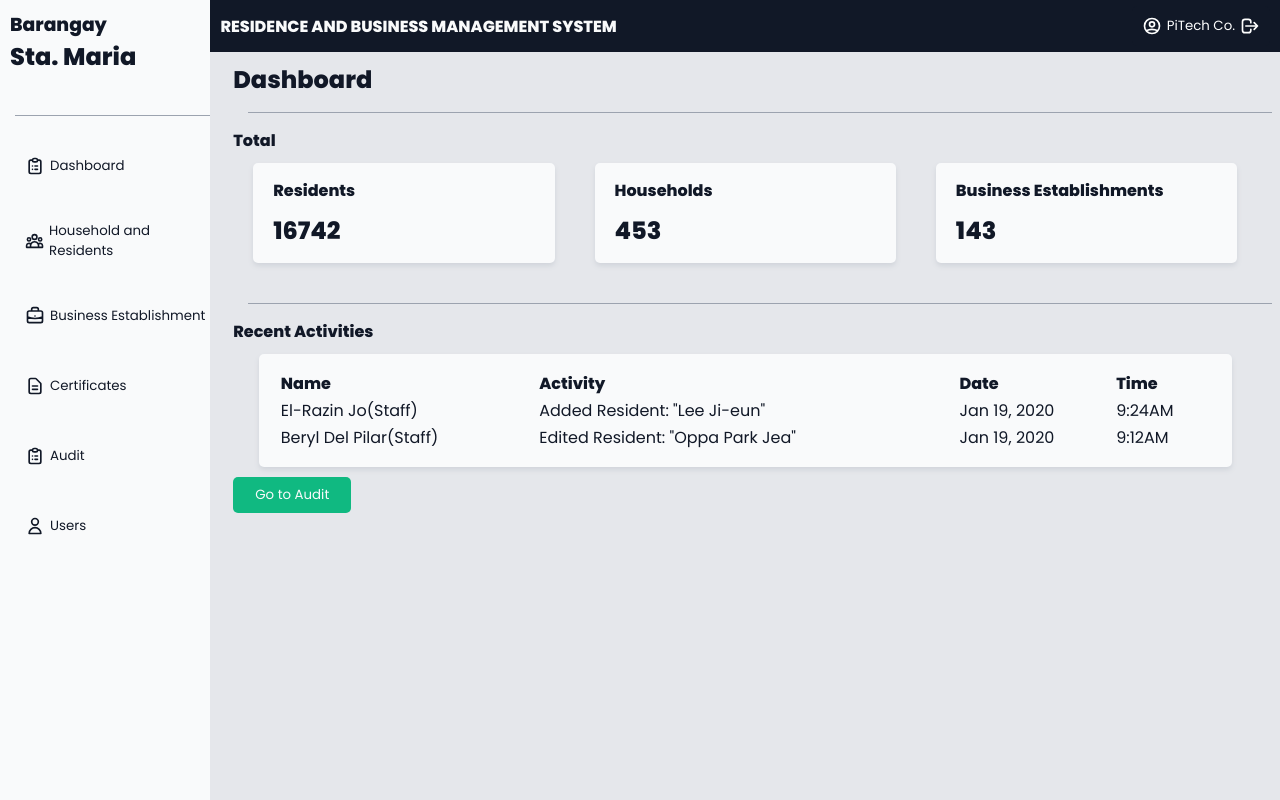
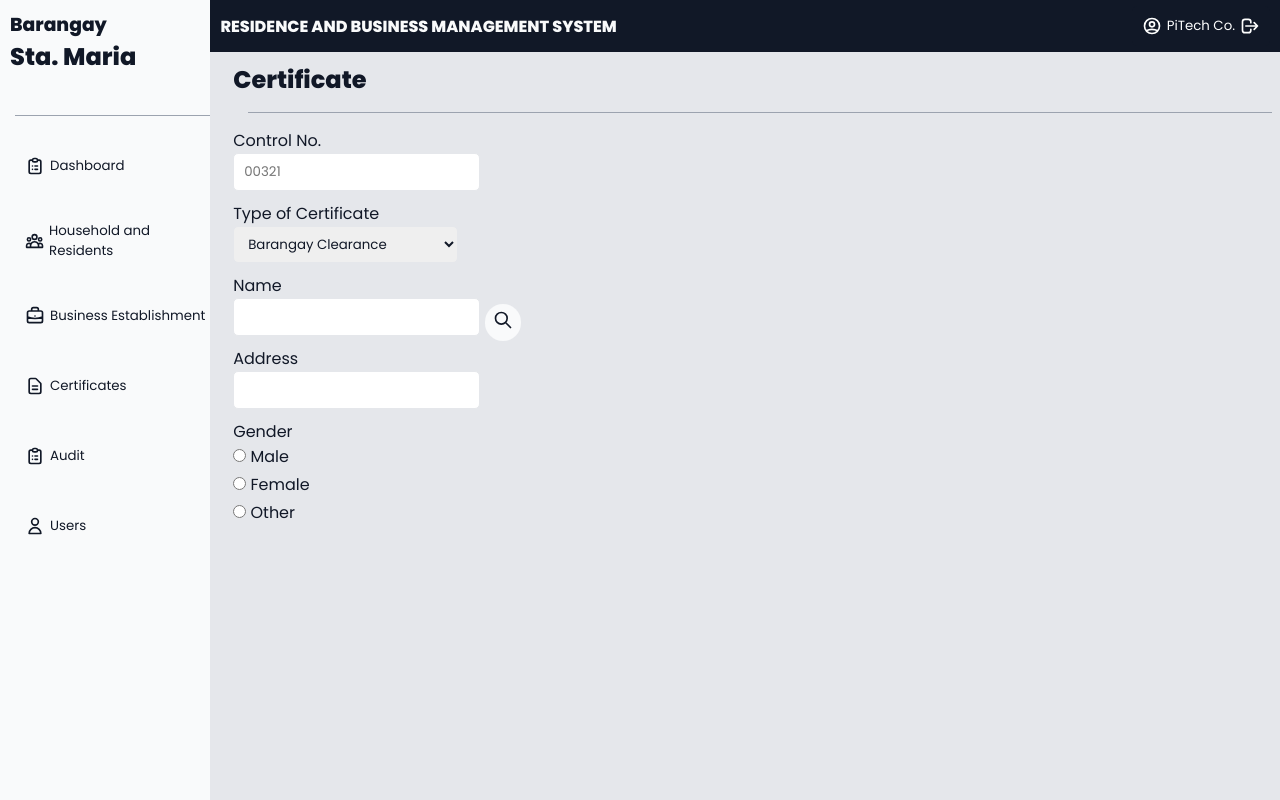
Before and after one commit to xinjo21/SE-Prototype, a plain HTML site: page components/dashboard.html in a window 1280 px wide. Drawn offline with Linux system fonts and the light colour scheme.

Commit message:
[add] certificates

```diff
--- a/components/dashboard.html
+++ b/components/dashboard.html
@@ -127,7 +127,7 @@
                             </tbody>
                         </table>
                     </div>
-                    <button onclick="openPage('Audit')" >Go to Audit</button>
+                    <button onclick="openPage('Audit')">Go to Audit</button>
 
                 </div>
 
@@ -264,7 +264,64 @@
                 </div>
 
                 <div id="Certificates" class="tabContent">
-                    certificates
+                    <h2>Certificate</h2>
+                    <div class="contentDivider"></div>
+
+                    <form action="" class='flex-box flexDirCol'>
+
+                        <div class="flex-box flexDirCol left alignItemsLeft">
+                            <label for="cntrlno">Control No.</label>
+                            <input type="text" name="cntrlno" id="cntrlno" readonly placeholder="00321">
+                        </div>
+
+                        <div class="flex-box flexDirCol left alignItemsLeft">
+                            <label for="cert">Type of Certificate</label>
+                            <select name="cert" id="cert">
+                                <option value="cert">Barangay Clearance</option>
+                                <option value="">Business Clearance</option>
+                                <option value="">Certificate of Good Moral</option>
+                                <option value="">Certificate of Indigency</option>
+                            </select>
+                        </div>
+
+                        <div class="flex-box flexDirCol left alignItemsLeft">
+                            <label for="">Name</label>
+                            <div class="flex-box flexDirRow">
+                                <input type="text" name="" id="">
+                                <button class='rndBtn'>
+                                    <svg xmlns="http://www.w3.org/2000/svg" fill="none" viewBox="0 0 24 24"
+                                        stroke="currentColor">
+                                        <path stroke-linecap="round" stroke-linejoin="round" stroke-width="2"
+                                            d="M21 21l-6-6m2-5a7 7 0 11-14 0 7 7 0 0114 0z" />
+                                    </svg>
+                                </button>
+                            </div>
+                        </div>
+
+                        <div class="flex-box flexDirCol left alignItemsLeft">
+                            <label for="">Address</label>
+                            <input type="text" name="" id="">
+                        </div>
+
+                        <div class="left">
+                            <label for="">Gender</label>
+                            <div>
+                                <input type="radio" name="gender" id="male" style="width: auto;">
+                                <label for="male">Male</label>
+                            </div>
+                            <div>
+                                <input type="radio" name="gender" id="female" style="width: auto;">
+                                <label for="female">Female</label>
+                            </div>
+                            <div>
+                                <input type="radio" name="gender" id="other" style="width: auto;">
+                                <label for="other">Other</label>
+                            </div>
+
+                        </div>
+
+
+                    </form>
                 </div>
 
                 <div id="Audit" class="tabContent">
--- a/styles/dashboard.css
+++ b/styles/dashboard.css
@@ -56,6 +56,14 @@ input{
     margin-bottom: 10px;
     width: 225px;
 }
+select{
+    padding: 7px 10px;
+    border: 1px solid var(--gray-200);
+    border-radius: 5px;
+    margin: auto;
+    margin-bottom: 10px;
+    width: 225px;
+}
 svg{
     width: 20px;
     height: 20px;
@@ -68,6 +76,13 @@ svg{
     display: flex;
     align-items: center;
 }
+.flexDirCol{
+    flex-direction: column;
+}
+.alignItemsLeft{
+    align-items: flex-start;
+}
+
 .right{
     margin-left: auto;
 }
@@ -164,7 +179,7 @@ svg{
 }
 
 
-#Dashboard {
+#Certificates {
     display: block;
 }
 
@@ -197,7 +212,7 @@ thead{
 }
 
 td button {
-    padding: 1px 1px;
+    padding: 1px 3px;
     border-radius: 1000px;
     margin-top: 10px;
     background-color: var(--gray-50);
@@ -210,3 +225,19 @@ td button:hover{
     box-shadow: 0px 1px 5px var(--gray-500);
     cursor: pointer;
 }
+
+.rndBtn {
+    padding: 1px 3px;
+    border-radius: 1000px;
+    margin: 5px;
+    background-color: var(--gray-50);
+    color: var(--gray-50);
+    box-shadow: none;
+    font-size: 0.75rem;
+}
+
+.rndBtn:hover{
+    background-color: var(--gray-200);
+    box-shadow: 0px 1px 5px var(--gray-500);
+    cursor: pointer;
+}
```
